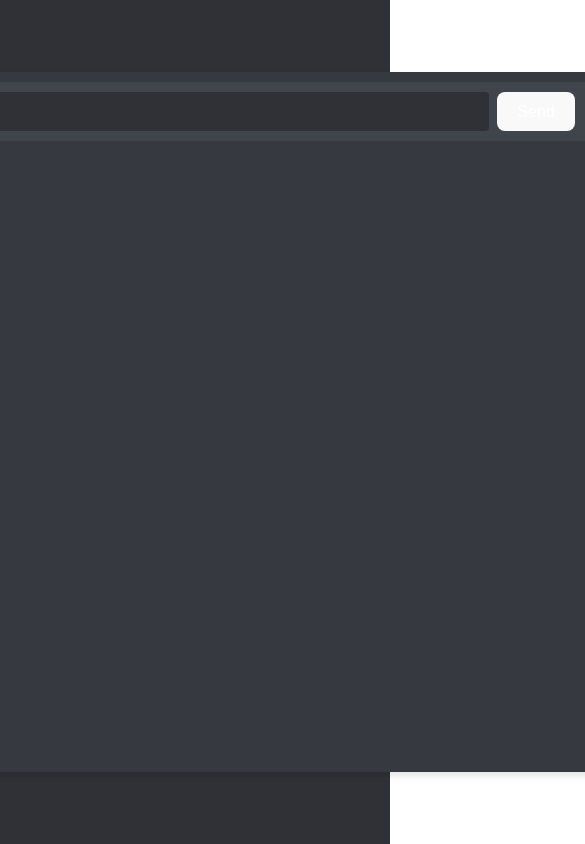
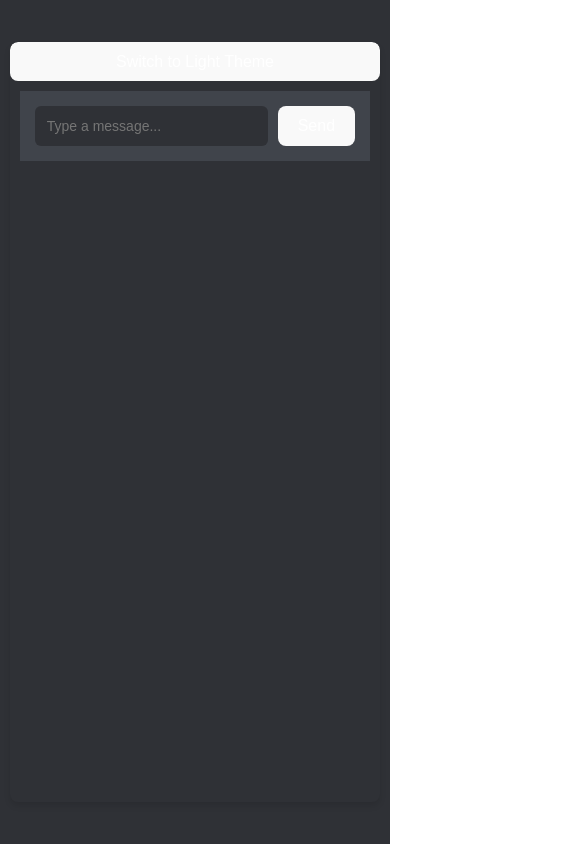
Before and after one commit to vidyabharti9/react-chat-interface, a React (Vite) app in the folder first-react-project/: page / in a window 390 px wide. Shown: the whole page, 585 px wide, since content can reach past the window. Built offline with nearby package versions, Linux system fonts and the light colour scheme.

Commit message:
Updated App, ChatWindow for auto-scroll, responsiveness, and added transformations; improved CSS styling

```diff
--- a/first-react-project/src/App.css
+++ b/first-react-project/src/App.css
@@ -1,5 +1,3 @@
-/* src/App.css */
-
 * {
   margin: 0;
   padding: 0;
@@ -16,14 +14,16 @@ body {
 }
 
 .App {
-  width: 800px;
+  width: 80vw;
+  max-width: 1200px;
+  height: 80vh;
   background-color: #36393f;
   border-radius: 8px;
   overflow: hidden;
   display: flex;
   flex-direction: column;
   box-shadow: 0 4px 6px rgba(0, 0, 0, 0.1);
-  height: 700px;
+  position: relative;
 }
 
 .chat-window {
@@ -31,14 +31,13 @@ body {
   overflow-y: auto;
   padding: 10px;
   color: #dcddde;
-  height: 350px;
 }
 
 .message {
   margin-bottom: 12px;
-  padding: 8px 12px;
-  border-radius: 6px;
-  max-width: 80%;
+  padding: 10px 14px;
+  border-radius: 8px;
+  max-width: 75%;
   line-height: 1.4;
   word-wrap: break-word;
   position: relative;
@@ -58,30 +57,30 @@ body {
 
 .input-container {
   display: flex;
-  padding: 10px;
+  padding: 15px;
   background-color: #40444b;
 }
 
 input[type="text"] {
   flex: 1;
-  padding: 8px;
+  padding: 12px;
   border: none;
-  border-radius: 4px;
-  margin-right: 8px;
+  border-radius: 6px;
+  margin-right: 10px;
   background-color: #2f3136;
   color: #dcddde;
   outline: none;
-  font-size: 14px;
+  font-size: 16px;
 }
 
 button {
-  padding: 8px 12px;
+  padding: 12px 16px;
   background-color: #7289da;
   color: white;
   border: none;
-  border-radius: 4px;
+  border-radius: 6px;
   cursor: pointer;
-  font-size: 14px;
+  font-size: 16px;
 }
 
 button:hover {
@@ -96,3 +95,55 @@ button:hover {
   background-color: #4f545c;
   border-radius: 3px;
 }
+
+.light-theme {
+  background-color: #f0f0f0;
+  color: #333;
+}
+
+.dark-theme {
+  background-color: #2f3136;
+  color: #dcddde;
+}
+
+/* Adjust the message bubbles */
+.message.user {
+  background-color: #7289da;
+}
+
+.message.bot {
+  background-color: #f7f8ef;
+}
+
+/* Responsive layout */
+@media (max-width: 768px) {
+  .App {
+    width: 95vw;
+    height: 90vh;
+  }
+
+  input[type="text"] {
+    font-size: 14px;
+  }
+
+  button {
+    font-size: 14px;
+  }
+}
+
+/* Theme Switch button */
+.theme-switch-btn {
+  position: absolute;
+  top: 10px;
+  right: 20px;
+  padding: 8px 14px;
+  background-color: #7289da;
+  color: white;
+  border: none;
+  border-radius: 6px;
+  cursor: pointer;
+}
+
+.theme-switch-btn:hover {
+  background-color: #5b6eae;
+}
--- a/first-react-project/src/App.jsx
+++ b/first-react-project/src/App.jsx
@@ -1,72 +1,33 @@
 // src/App.jsx
 import React, { useState } from 'react';
 import ChatWindow from './components/ChatWindow';
+import { generateBotResponse } from './utils/botResponses';
 import './App.css';
 
 function App() {
-  // State to hold all messages in the chat
   const [messages, setMessages] = useState([]);
+  const [isDarkMode, setIsDarkMode] = useState(true);
 
-  // Function to handle when a user sends a message
   const handleSendMessage = (userMessage) => {
     const newMessage = { sender: 'user', text: userMessage };
     setMessages((prevMessages) => [...prevMessages, newMessage]);
 
-    // Simulate a bot response after 1 second delay
     setTimeout(() => {
       const botMessage = generateBotResponse(userMessage);
       setMessages((prevMessages) => [...prevMessages, botMessage]);
     }, 1000);
   };
 
-  // Function to generate bot response based on user message
-  const generateBotResponse = (userMessage) => {
-    // Apply all transformations
-    const wordCount = countWords(userMessage);
-    const vowelConsonantCount = countVowelsAndConsonants(userMessage);
-    const frequentLetter = mostFrequentLetter(userMessage);
-    const reversedText = reverseText(userMessage);
-    const jumbledWords = jumbleWords(userMessage);
-    const uppercaseText = toUppercase(userMessage);
-    const lowercaseText = toLowercase(userMessage);
-
-    // Create a combined response
-    const responseText = `
-      Word Count: ${wordCount}\n
-      Vowel and Consonant Count: ${vowelConsonantCount}
-      Most Frequent Letter: ${frequentLetter}
-      Reversed Text: ${reversedText}
-      Jumbled Words: ${jumbledWords}
-      Uppercase Text: ${uppercaseText}
-      Lowercase Text: ${lowercaseText}
-    `;
-
-    return { sender: 'bot', text: responseText };
+  const toggleTheme = () => {
+    setIsDarkMode(!isDarkMode);
   };
 
-  // Transformation functions
-  const countWords = (text) => text.split(' ').filter(word => word !== '').length;
-  const countVowelsAndConsonants = (text) => {
-    const vowels = text.match(/[aeiou]/gi) || [];
-    const consonants = text.match(/[bcdfghjklmnpqrstvwxyz]/gi) || [];
-    return `Vowels: ${vowels.length}, Consonants: ${consonants.length}`;
-  };
-  const mostFrequentLetter = (text) => {
-    const frequency = {};
-    text.replace(/[^a-zA-Z]/g, '').split('').forEach(char => {
-      char = char.toLowerCase();
-      frequency[char] = (frequency[char] || 0) + 1;
-    });
-    const maxFreqChar = Object.keys(frequency).reduce((a, b) => frequency[a] > frequency[b] ? a : b, '');
-    return `${maxFreqChar} (${frequency[maxFreqChar]})`;
-  };
-  const reverseText = (text) => text.split('').reverse().join('');
-  const jumbleWords = (text) => text.split(' ').map(word => word.split('').sort(() => Math.random() - 0.5).join('')).join(' ');
-  const toUppercase = (text) => text.toUpperCase();
-  const toLowercase = (text) => text.toLowerCase();
+  return (
+    <div className={`App ${isDarkMode ? 'dark-theme' : 'light-theme'}`}>
+      <button onClick={toggleTheme}>
+        Switch to {isDarkMode ? 'Light' : 'Dark'} Theme
+      </button>
 
-  return (
-    <div className="App">
       <ChatWindow messages={messages} onSendMessage={handleSendMessage} />
     </div>
   );
--- a/first-react-project/src/components/ChatWindow.jsx
+++ b/first-react-project/src/components/ChatWindow.jsx
@@ -1,9 +1,11 @@
-// src/components/ChatWindow.jsx
-import React, { useState } from 'react';
+import React, { useState, useEffect, useRef } from 'react';
 import Message from './Message';
 
 function ChatWindow({ messages, onSendMessage }) {
   const [inputText, setInputText] = useState('');
+
+  // Ref for the message container to enable auto-scrolling
+  const messageEndRef = useRef(null);
 
   const handleInputChange = (e) => {
     setInputText(e.target.value);
@@ -22,12 +24,24 @@ function ChatWindow({ messages, onSendMessage }) {
     }
   };
 
+  // Function to scroll to the bottom of the messages container
+  const scrollToBottom = () => {
+    messageEndRef.current?.scrollIntoView({ behavior: 'smooth' });
+  };
+
+  // Scroll to bottom whenever messages are updated
+  useEffect(() => {
+    scrollToBottom();
+  }, [messages]);
+
   return (
     <div className="chat-window">
       <div className="message-container">
         {messages.map((msg, index) => (
           <Message key={index} sender={msg.sender} text={msg.text} />
         ))}
+        {/* Empty div to act as a reference for auto-scrolling */}
+        <div ref={messageEndRef} />
       </div>
       <div className="input-container">
         <input
```
